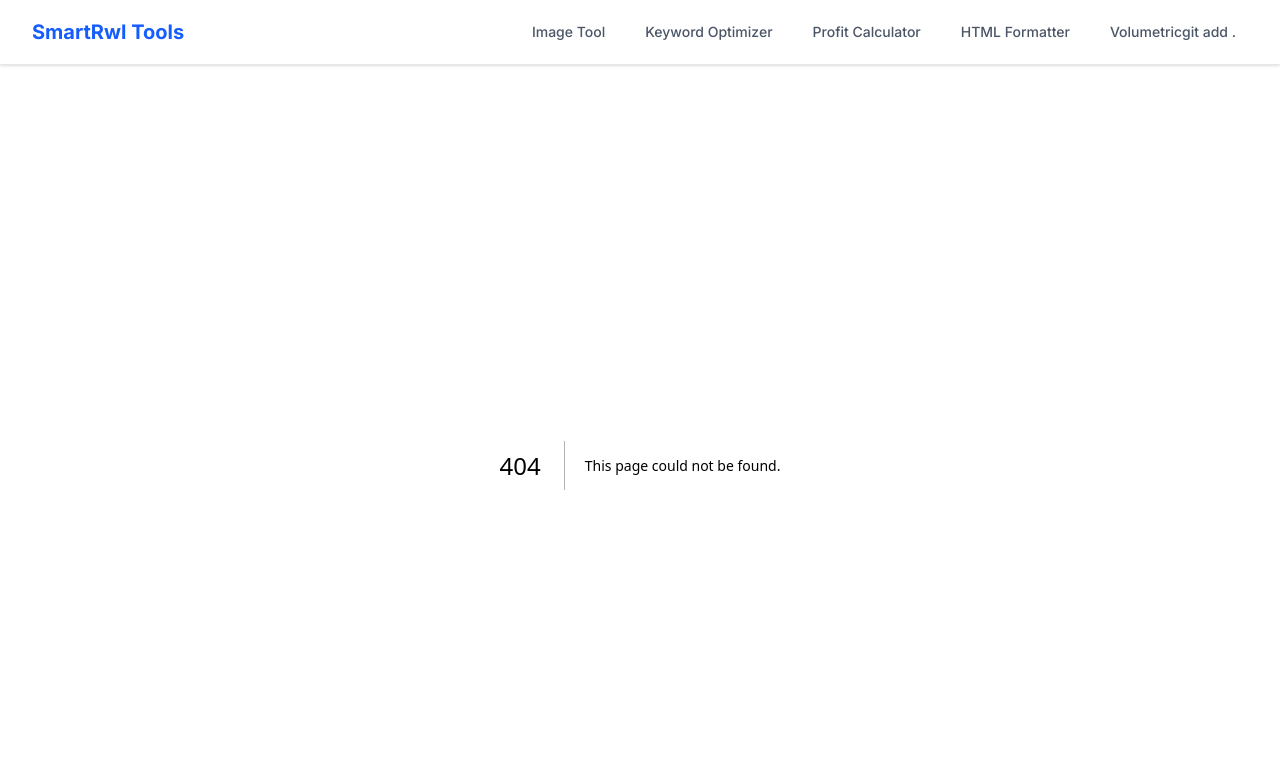
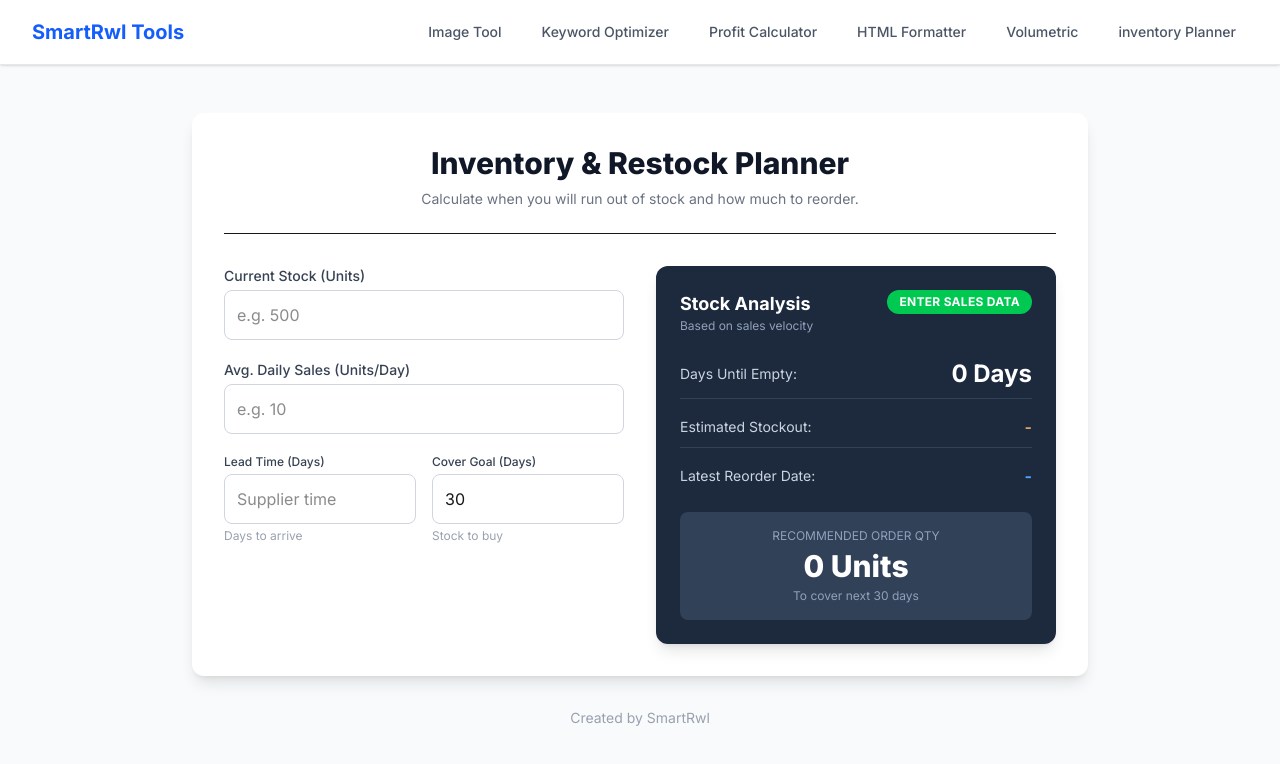
Before and after one commit to Smart-rwl/amazon-image-tool, a Next.js app: page /inventory-planner in a window 1280 px wide. Before the commit this address had no page. Shown: the top 764 px of the page. Built offline with nearby package versions, Linux system fonts and the light colour scheme.

Commit message:
Add Inventory Planner

```diff
--- /dev/null
+++ b/app/inventory-planner/page.tsx
@@ -0,0 +1,190 @@
+'use client';
+
+import React, { useState, useEffect } from 'react';
+
+export default function InventoryPlanner() {
+  // Inputs
+  const [currentStock, setCurrentStock] = useState<number | ''>('');
+  const [dailySales, setDailySales] = useState<number | ''>('');
+  const [leadTime, setLeadTime] = useState<number | ''>(''); // Days to receive goods
+  const [targetDays, setTargetDays] = useState<number>(30); // How many days of stock you want to keep
+
+  // Outputs
+  const [daysRemaining, setDaysRemaining] = useState<number>(0);
+  const [stockoutDate, setStockoutDate] = useState<string>('-');
+  const [reorderDate, setReorderDate] = useState<string>('-');
+  const [unitsToOrder, setUnitsToOrder] = useState<number>(0);
+  const [status, setStatus] = useState<string>('Enter Data');
+
+  useEffect(() => {
+    const stock = Number(currentStock) || 0;
+    const sales = Number(dailySales) || 0;
+    const lead = Number(leadTime) || 0;
+
+    if (sales > 0 && stock >= 0) {
+      // 1. Days Remaining
+      const daysLeft = stock / sales;
+      setDaysRemaining(daysLeft);
+
+      // 2. Stockout Date
+      const today = new Date();
+      const outDate = new Date();
+      outDate.setDate(today.getDate() + daysLeft);
+      setStockoutDate(outDate.toDateString());
+
+      // 3. Reorder Point (Date)
+      // You need to order when you have enough stock left ONLY to cover the lead time
+      // Buffer = Lead Time * Daily Sales
+      const bufferUnits = lead * sales;
+
+      // If current stock is ALREADY lower than buffer, you are late!
+      let statusMsg = '';
+      if (stock <= bufferUnits) {
+        statusMsg = 'URGENT: Order Now!';
+      } else {
+        // Days until you hit the buffer
+        const daysUntilReorder = (stock - bufferUnits) / sales;
+        const reorderDt = new Date();
+        reorderDt.setDate(today.getDate() + daysUntilReorder);
+        setReorderDate(reorderDt.toDateString());
+        statusMsg = 'Stock Healthy';
+      }
+      setStatus(statusMsg);
+
+      // 4. Quantity to Order
+      // Goal: Cover Lead Time + Target Days
+      // Formula: (Daily Sales * (Lead Time + Target Days)) - Current Stock
+      // But usually, you just order (Daily Sales * Target Days) if you order right on time.
+      // Let's simplify: How much to buy to last 'Target Days' from today?
+      const suggestedOrder = (sales * targetDays) - (statusMsg.includes('URGENT') ? 0 : 0);
+      // Actually, simple logic: I want to have stock for X days.
+      const needed = Math.ceil(sales * targetDays);
+      setUnitsToOrder(needed);
+
+    } else {
+      setDaysRemaining(0);
+      setStockoutDate('-');
+      setReorderDate('-');
+      setStatus('Enter Sales Data');
+    }
+  }, [currentStock, dailySales, leadTime, targetDays]);
+
+  return (
+    <div className="min-h-screen bg-gray-50 flex flex-col items-center py-12 px-4 font-sans">
+      <div className="max-w-4xl w-full bg-white p-8 rounded-xl shadow-lg space-y-8">
+
+        {/* Header */}
+        <div className="text-center border-b pb-6">
+          <h1 className="text-3xl font-extrabold text-gray-900">
+            Inventory & Restock Planner
+          </h1>
+          <p className="mt-2 text-sm text-gray-500">
+            Calculate when you will run out of stock and how much to reorder.
+          </p>
+        </div>
+
+        <div className="grid grid-cols-1 md:grid-cols-2 gap-8">
+
+          {/* INPUTS */}
+          <div className="space-y-5">
+            <div>
+              <label className="block text-sm font-medium text-gray-700 mb-1">Current Stock (Units)</label>
+              <input
+                type="number"
+                className="w-full p-3 border border-gray-300 rounded-lg focus:ring-2 focus:ring-blue-500 outline-none"
+                placeholder="e.g. 500"
+                value={currentStock}
+                onChange={(e) => setCurrentStock(Number(e.target.value))}
+              />
+            </div>
+
+            <div>
+              <label className="block text-sm font-medium text-gray-700 mb-1">Avg. Daily Sales (Units/Day)</label>
+              <input
+                type="number"
+                className="w-full p-3 border border-gray-300 rounded-lg focus:ring-2 focus:ring-blue-500 outline-none"
+                placeholder="e.g. 10"
+                value={dailySales}
+                onChange={(e) => setDailySales(Number(e.target.value))}
+              />
+            </div>
+
+            <div className="grid grid-cols-2 gap-4">
+              <div>
+                <label className="block text-xs font-medium text-gray-700 mb-1">Lead Time (Days)</label>
+                <div className="relative">
+                  <input
+                    type="number"
+                    className="w-full p-3 border border-gray-300 rounded-lg focus:ring-2 focus:ring-blue-500 outline-none"
+                    placeholder="Supplier time"
+                    value={leadTime}
+                    onChange={(e) => setLeadTime(Number(e.target.value))}
+                  />
+                  <div className="text-xs text-gray-400 mt-1">Days to arrive</div>
+                </div>
+              </div>
+              <div>
+                <label className="block text-xs font-medium text-gray-700 mb-1">Cover Goal (Days)</label>
+                <div className="relative">
+                  <input
+                    type="number"
+                    className="w-full p-3 border border-gray-300 rounded-lg focus:ring-2 focus:ring-blue-500 outline-none"
+                    value={targetDays}
+                    onChange={(e) => setTargetDays(Number(e.target.value))}
+                  />
+                  <div className="text-xs text-gray-400 mt-1">Stock to buy</div>
+                </div>
+              </div>
+            </div>
+          </div>
+
+          {/* RESULTS */}
+          <div className="bg-slate-800 text-white p-6 rounded-xl shadow-lg flex flex-col justify-between">
+
+            {/* Status Badge */}
+            <div className="flex justify-between items-start">
+              <div>
+                <h2 className="text-lg font-bold">Stock Analysis</h2>
+                <p className="text-xs text-slate-400">Based on sales velocity</p>
+              </div>
+              <span className={`px-3 py-1 rounded-full text-xs font-bold uppercase tracking-wide ${
+                status.includes('URGENT') ? 'bg-red-500 text-white animate-pulse' : 'bg-green-500 text-white'
+              }`}>
+                {status}
+              </span>
+            </div>
+
+            <div className="space-y-4 my-6">
+              <div className="flex justify-between items-center border-b border-slate-700 pb-2">
+                <span className="text-slate-300 text-sm">Days Until Empty:</span>
+                <span className="text-2xl font-mono font-bold">{Math.floor(daysRemaining)} Days</span>
+              </div>
+              <div className="flex justify-between items-center border-b border-slate-700 pb-2">
+                <span className="text-slate-300 text-sm">Estimated Stockout:</span>
+                <span className="font-medium text-orange-300">{stockoutDate}</span>
+              </div>
+              <div className="flex justify-between items-center">
+                <span className="text-slate-300 text-sm">Latest Reorder Date:</span>
+                <span className={`font-bold ${status.includes('URGENT') ? 'text-red-400' : 'text-blue-400'}`}>
+                   {status.includes('URGENT') ? 'TODAY' : reorderDate}
+                </span>
+              </div>
+            </div>
+
+            <div className="bg-slate-700 p-4 rounded-lg text-center">
+              <p className="text-xs uppercase text-slate-400 mb-1">Recommended Order Qty</p>
+              <p className="text-3xl font-extrabold text-white">{unitsToOrder} Units</p>
+              <p className="text-xs text-slate-400 mt-1">To cover next {targetDays} days</p>
+            </div>
+
+          </div>
+
+        </div>
+      </div>
+
+      <div className="mt-8 text-center text-gray-400 text-sm">
+        Created by SmartRwl
+      </div>
+    </div>
+  );
+}
--- a/app/layout.tsx
+++ b/app/layout.tsx
@@ -65,7 +65,14 @@ export default function RootLayout({
                   href="/volumetric"
                   className="text-gray-600 hover:text-blue-600 px-3 py-2 rounded-md text-sm font-medium transition-colors"
                 >
-                  Volumetricgit add .
+                  Volumetric
+                </Link>
+
+                <Link
+                  href="/inventory-planner"
+                  className="text-gray-600 hover:text-blue-600 px-3 py-2 rounded-md text-sm font-medium transition-colors"
+                >
+                  inventory Planner
                 </Link>
               </div>
 
```
